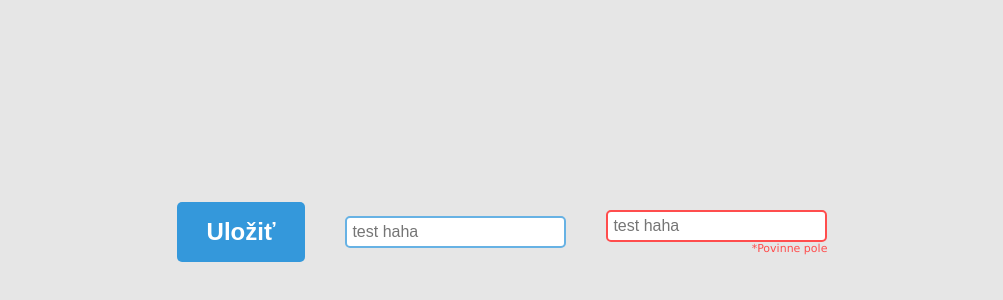
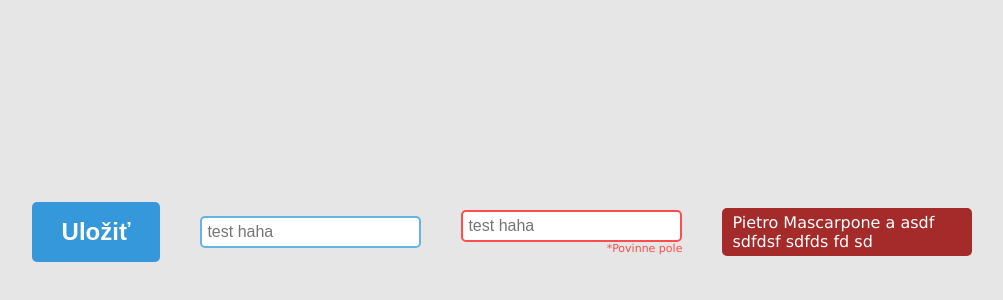
Before and after one commit to bzagrapan/favorite-books, a React (Create React App) app: page / in a window 1280 px wide. Shown: the part 168-468 px from the top of the page, without its empty margins (138-1141 px from the left). Built offline with nearby package versions, Linux system fonts and the light colour scheme.

Commit message:
Added new component

```diff
--- a/package.json
+++ b/package.json
@@ -11,6 +11,7 @@
     "@types/react-dom": "^18.2.18",
     "react": "^18.2.0",
     "react-dom": "^18.2.0",
+    "react-modal": "^3.16.1",
     "react-scripts": "5.0.1",
     "sass": "^1.69.7",
     "typescript": "^5.3.3",
@@ -41,6 +42,7 @@
     ]
   },
   "devDependencies": {
-    "@babel/plugin-proposal-private-property-in-object": "^7.21.11"
+    "@babel/plugin-proposal-private-property-in-object": "^7.21.11",
+    "@types/react-modal": "^3.16.3"
   }
 }
--- a/src/App.tsx
+++ b/src/App.tsx
@@ -1,12 +1,14 @@
 import './App.css';
 import CustomButton from './components/atoms/Button/Button';
 import CustomInput from './components/atoms/Input/Input';
+import SavedBook from './components/molecules/SavedBook/SavedBook';
 
 function App() {
   const handleInputChange = (newValue: string) => {
     console.log(newValue);
   };
 
+  //TODO tests
   return (
     <div className="App">
       <CustomButton text="Uložiť" />
@@ -24,6 +26,8 @@ function App() {
         displayWarning={true}
         warningText="*Povinne pole"
       />
+      <div style={{ margin: '20px' }}></div>
+      <SavedBook name="Pietro Mascarpone a asdf sdfdsf sdfds fd sd" />
     </div>
   );
 }
--- a/src/components/atoms/Button/Button.scss
+++ b/src/components/atoms/Button/Button.scss
@@ -13,7 +13,7 @@
   font-size: 16px;
   font-weight: bold;
   border: none;
-  border-radius: 5px;
+  border-radius: $border-radius;
   outline: none;
   cursor: pointer;
   transition: background-color 0.5s ease;
--- a/src/components/atoms/Input/Input.scss
+++ b/src/components/atoms/Input/Input.scss
@@ -4,7 +4,7 @@
   display: block;
   padding: 5px;
   font-size: 16px;
-  border-radius: 5px;
+  border-radius: $border-radius;
   border: 2px solid #67b2e4;
   transition: border-color 0.5s ease;
 
--- /dev/null
+++ b/src/components/molecules/SavedBook/SavedBook.scss
@@ -0,0 +1,25 @@
+@import '../../../utils/variables';
+
+.saved-book {
+  cursor: pointer;
+  border-radius: $border-radius;
+  background-color: #a52a2a;
+  width: 250px;
+  position: relative;
+  display: inline-block;
+  color: white;
+  padding: 5px 10px;
+  box-sizing: border-box;
+  transition: background-color 0.5s ease;
+
+  @media (hover: hover) {
+    &:hover {
+      background-color: #8e2525;
+    }
+  }
+}
+
+.book-detail-row {
+  display: flex;
+  gap: 5px;
+}
--- /dev/null
+++ b/src/components/molecules/SavedBook/SavedBook.tsx
@@ -0,0 +1,57 @@
+import React, { useState } from 'react';
+import './SavedBook.scss';
+import { ISavedBook } from '../../../models/book';
+import Modal from 'react-modal';
+
+export interface SavedBookProps extends ISavedBook {}
+
+const customStyles = {
+  content: {
+    top: '50%',
+    left: '50%',
+    right: 'auto',
+    bottom: 'auto',
+    marginRight: '-50%',
+    transform: 'translate(-50%, -50%)',
+    border: '1px solid #a52a2a',
+  },
+};
+
+const SavedBook: React.FC<SavedBookProps> = (props) => {
+  const { name, author, description } = props;
+
+  const [isDetailOpen, setIsDetailOpen] = useState(false);
+
+  return (
+    <>
+      <div className="saved-book" onClick={() => setIsDetailOpen(true)}>
+        {name}
+      </div>
+      <Modal
+        isOpen={isDetailOpen}
+        style={customStyles}
+        contentLabel="Book detail"
+        onRequestClose={() => setIsDetailOpen(false)}
+        shouldCloseOnOverlayClick
+        ariaHideApp={false}
+      >
+        <div>
+          <div className="book-detail-row">
+            <b>Name:</b>
+            <span>{name}</span>
+          </div>
+          <div className="book-detail-row">
+            <b>Author:</b>
+            <span>{author}</span>
+          </div>
+          <div className="book-detail-row">
+            <b>Description:</b>
+            <span>{description}</span>
+          </div>
+        </div>
+      </Modal>
+    </>
+  );
+};
+
+export default SavedBook;
--- /dev/null
+++ b/src/models/book.ts
@@ -0,0 +1,5 @@
+export interface ISavedBook {
+  name: string;
+  author?: string;
+  description?: string;
+}
--- a/src/utils/_variables.scss
+++ b/src/utils/_variables.scss
@@ -2,3 +2,4 @@ $breakpoint-mobile: 768px;
 $breakpoint-tablet: 1010px;
 $breakpoint-desktop: 1200px;
 $main-color: #3498db;
+$border-radius: 5px;
```
Also changed, not shown: 1 other file (tests, documents, lock files or other folders).
